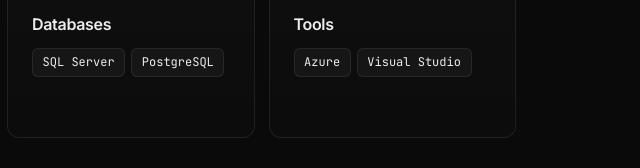
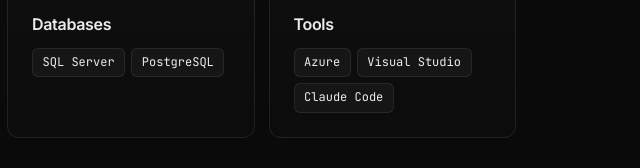
Before and after one commit to juldhais/juldhais.net, a plain HTML site: page index.html in a window 1280 px wide. Shown: the part 2792-2960 px from the top of the page, 640-1280 px from the left. Drawn offline with Linux system fonts and the light colour scheme.

Commit message:
Add Claude Code to tools
Co-Authored-By: Claude Opus 5.5 <noreply@anthropic.com>
Claude-Session: https://claude.ai/code/session_01VTMWDDCX4UGQY6tfxhniYs

```diff
--- a/index.html
+++ b/index.html
@@ -186,7 +186,7 @@
           <div class="skill card reveal">
             <div class="skill-icon"><i class="fas fa-cloud"></i></div>
             <h3>Tools</h3>
-            <ul class="chips"><li>Azure</li><li>Visual Studio</li></ul>
+            <ul class="chips"><li>Azure</li><li>Visual Studio</li><li>Claude Code</li></ul>
           </div>
         </div>
       </div>
```
